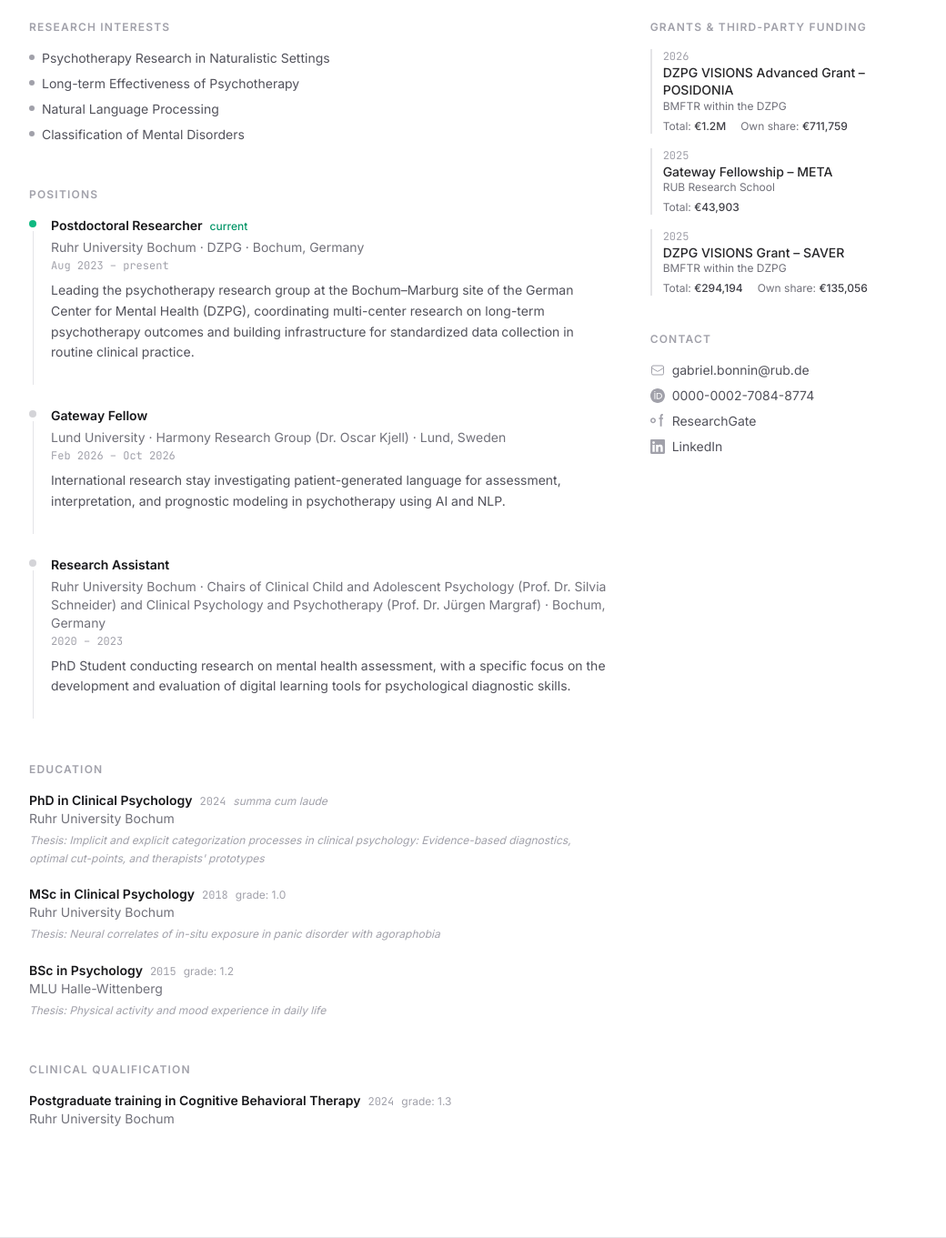
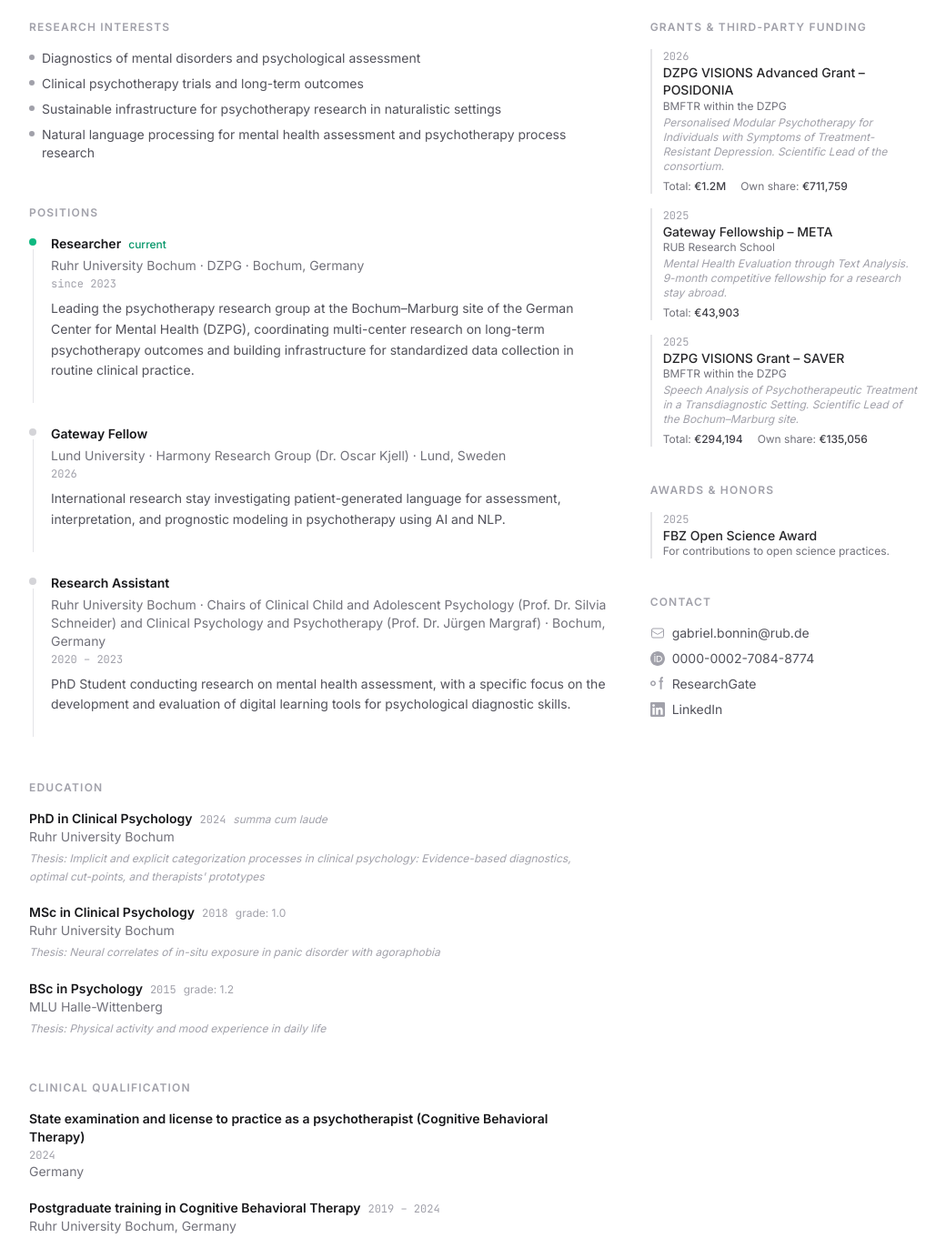
Before and after one commit to GabBonnin/gabbonnin.github.io, an Astro site: page / in a window 1280 px wide. Shown: the part 560-1921 px from the top of the page at 91% size, without its empty margins (120-1160 px from the left). Built offline with nearby package versions, Linux system fonts and the light colour scheme; Astro itself is replaced by a stand-in of ours.

Commit message:
Update CV content on homepage and sort publications chronologically
Sync homepage with the new CV (position, specialisations, clinical
qualification, funding details, awards, resume PDF). Sort publications
by in-press status, then year descending, then manual order; show
'in press' on cards and move the scoping review to Verhaltenstherapie.

Co-Authored-By: Claude Sonnet 5.5 <noreply@anthropic.com>

```diff
--- a/src/components/PublicationCard.astro
+++ b/src/components/PublicationCard.astro
@@ -3,6 +3,7 @@ interface Props {
   title: string;
   authors: string;
   year: number;
+  inPress?: boolean;
   venue: string;
   venueShort?: string;
   type: 'journal' | 'book-chapter' | 'report' | 'thesis' | 'preprint' | 'conference';
@@ -12,7 +13,7 @@ interface Props {
   bibtex?: string;
 }
 
-const { title, authors, year, venue, venueShort, type, doi, url, abstract, bibtex } = Astro.props;
+const { title, authors, year, inPress, venue, venueShort, type, doi, url, abstract, bibtex } = Astro.props;
 
 const typeLabels: Record<Props['type'], string> = {
   'journal':      'Journal Article',
@@ -41,7 +42,7 @@ const externalHref = doi ? `https://doi.org/${doi}` : url;
       <span class={`inline-block text-xs font-medium px-2.5 py-1 rounded-full border ${typeColors[type]}`}>
         {typeLabels[type]}
       </span>
-      <span class="text-xs text-zinc-400 dark:text-zinc-500 font-mono tabular-nums">{year}</span>
+      <span class="text-xs text-zinc-400 dark:text-zinc-500 font-mono tabular-nums">{inPress ? 'in press' : year}</span>
     </div>
     {externalHref && (
       <a
--- a/src/pages/index.astro
+++ b/src/pages/index.astro
@@ -2,18 +2,18 @@
 import Layout from '@/layouts/Layout.astro';
 
 const interests = [
-  'Psychotherapy Research in Naturalistic Settings',
-  'Long-term Effectiveness of Psychotherapy',
-  'Natural Language Processing',
-  'Classification of Mental Disorders',
+  'Diagnostics of mental disorders and psychological assessment',
+  'Clinical psychotherapy trials and long-term outcomes',
+  'Sustainable infrastructure for psychotherapy research in naturalistic settings',
+  'Natural language processing for mental health assessment and psychotherapy process research',
 ];
 
 const positions = [
   {
-    role: 'Postdoctoral Researcher',
+    role: 'Researcher',
     institution: 'Ruhr University Bochum · DZPG',
     location: 'Bochum, Germany',
-    period: 'Aug 2023 – present',
+    period: 'since 2023',
     description: 'Leading the psychotherapy research group at the Bochum–Marburg site of the German Center for Mental Health (DZPG), coordinating multi-center research on long-term psychotherapy outcomes and building infrastructure for standardized data collection in routine clinical practice.',
     current: true,
   },
@@ -21,7 +21,7 @@ const positions = [
     role: 'Gateway Fellow',
     institution: 'Lund University · Harmony Research Group (Dr. Oscar Kjell)',
     location: 'Lund, Sweden',
-    period: 'Feb 2026 – Oct 2026',
+    period: '2026',
     description: 'International research stay investigating patient-generated language for assessment, interpretation, and prognostic modeling in psychotherapy using AI and NLP.',
     current: false,
   },
@@ -60,11 +60,29 @@ const education = [
   },
 ];
 
+const clinical = [
+  {
+    title: 'State examination and license to practice as a psychotherapist (Cognitive Behavioral Therapy)',
+    institution: 'Germany',
+    year: '2024',
+  },
+  {
+    title: 'Postgraduate training in Cognitive Behavioral Therapy',
+    institution: 'Ruhr University Bochum, Germany',
+    year: '2019 – 2024',
+  },
+];
+
+const honors = [
+  { year: '2025', title: 'FBZ Open Science Award', note: 'For contributions to open science practices.' },
+];
+
 const awards = [
   {
     year: '2026',
     title: 'DZPG VISIONS Advanced Grant – POSIDONIA',
     funder: 'BMFTR within the DZPG',
+    role: 'Personalised Modular Psychotherapy for Individuals with Symptoms of Treatment-Resistant Depression. Scientific Lead of the consortium.',
     total: '€1.2M',
     own: '€711,759',
   },
@@ -72,6 +90,7 @@ const awards = [
     year: '2025',
     title: 'Gateway Fellowship – META',
     funder: 'RUB Research School',
+    role: 'Mental Health Evaluation through Text Analysis. 9-month competitive fellowship for a research stay abroad.',
     total: '€43,903',
     own: null,
   },
@@ -79,6 +98,7 @@ const awards = [
     year: '2025',
     title: 'DZPG VISIONS Grant – SAVER',
     funder: 'BMFTR within the DZPG',
+    role: 'Speech Analysis of Psychotherapeutic Treatment in a Transdiagnostic Setting. Scientific Lead of the Bochum–Marburg site.',
     total: '€294,194',
     own: '€135,056',
   },
@@ -110,11 +130,11 @@ const awards = [
           <span class="text-zinc-400 dark:text-zinc-500 font-normal">, PhD</span>
         </h1>
         <p class="text-base text-zinc-500 dark:text-zinc-400 mb-4">
-          Postdoctoral Researcher · German Center for Mental Health (DZPG), Ruhr University Bochum
+          Researcher · German Center for Mental Health (DZPG), Ruhr University Bochum
         </p>
 
         <p class="text-sm text-zinc-600 dark:text-zinc-300 leading-relaxed max-w-2xl mb-6">
-          I am a postdoc at the Bochum-Marburg site of the German Center for Mental Health (DZPG), based at Ruhr University Bochum, where I lead the psychotherapy research group. Our work centers on multi-center studies exploring the long-term effects of psychotherapy and developing infrastructure for standardized data collection in routine psychotherapeutic care.
+          I am a researcher at the Bochum-Marburg site of the German Center for Mental Health (DZPG), based at Ruhr University Bochum, where I lead the psychotherapy research group. Our work centers on multi-center studies exploring the long-term effects of psychotherapy and developing infrastructure for standardized data collection in routine psychotherapeutic care.
 
 In 2026, I was a Gateway Fellow at Lund University (Harmony Research Group), where I investigated how patient-generated language can be used for assessment, interpretation, and prognostic modeling in psychotherapy, using methods from artificial intelligence and natural language processing. In addition to my research activities, I am a licensed clinical psychologist and cognitive behavioral therapist.
         </p>
@@ -224,13 +244,16 @@ In 2026, I was a Gateway Fellow at Lund University (Harmony Research Group), whe
         <h2 class="text-xs font-semibold tracking-widest uppercase text-zinc-400 dark:text-zinc-500 mb-4">
           Clinical Qualification
         </h2>
-        <div>
-          <div class="flex flex-wrap items-baseline gap-x-2 gap-y-0.5">
-            <span class="text-sm font-semibold text-zinc-900 dark:text-zinc-50">Postgraduate training in Cognitive Behavioral Therapy</span>
-            <span class="text-xs font-mono text-zinc-400 dark:text-zinc-500">2024</span>
-            <span class="text-xs text-zinc-400 dark:text-zinc-500">grade: 1.3</span>
-          </div>
-          <p class="text-sm text-zinc-500 dark:text-zinc-400">Ruhr University Bochum</p>
+        <div class="space-y-5">
+          {clinical.map(c => (
+            <div>
+              <div class="flex flex-wrap items-baseline gap-x-2 gap-y-0.5">
+                <span class="text-sm font-semibold text-zinc-900 dark:text-zinc-50">{c.title}</span>
+                <span class="text-xs font-mono text-zinc-400 dark:text-zinc-500">{c.year}</span>
+              </div>
+              <p class="text-sm text-zinc-500 dark:text-zinc-400">{c.institution}</p>
+            </div>
+          ))}
         </div>
       </section>
 
@@ -261,6 +284,22 @@ In 2026, I was a Gateway Fellow at Lund University (Harmony Research Group), whe
                   </span>
                 )}
               </div>
+            </div>
+          ))}
+        </div>
+      </section>
+
+      <!-- Awards -->
+      <section>
+        <h2 class="text-xs font-semibold tracking-widest uppercase text-zinc-400 dark:text-zinc-500 mb-4">
+          Awards &amp; Honors
+        </h2>
+        <div class="space-y-4">
+          {honors.map(h => (
+            <div class="border-l-2 border-zinc-200 dark:border-zinc-700 pl-3">
+              <p class="text-xs font-mono text-zinc-400 dark:text-zinc-500 tabular-nums">{h.year}</p>
+              <p class="text-sm font-medium text-zinc-800 dark:text-zinc-200 leading-snug">{h.title}</p>
+              <p class="text-xs text-zinc-500 dark:text-zinc-400">{h.note}</p>
             </div>
           ))}
         </div>
--- a/src/pages/publications/index.astro
+++ b/src/pages/publications/index.astro
@@ -66,6 +66,7 @@ const sections: { type: PubType; label: string }[] = [
               title={pub.title}
               authors={pub.authors}
               year={pub.year}
+              inPress={pub.inPress}
               venue={pub.venue}
               venueShort={pub.venueShort}
               type={pub.type}
--- a/src/utils/parseBib.ts
+++ b/src/utils/parseBib.ts
@@ -16,6 +16,7 @@ export interface Publication {
   url?:        string;
   abstract?:   string;
   order:       number;
+  inPress:     boolean;
   bibtex:      string;
 }
 
@@ -98,8 +99,14 @@ export function getPublications(): Publication[] {
         url:         f.url,
         abstract:    f.abstract ? stripLatex(f.abstract) : undefined,
         order:       parseInt(f.order ?? '99', 10),
+        inPress:     /in press/i.test(f.note ?? ''),
         bibtex:      bibLines,
       } satisfies Publication;
     })
-    .sort((a: Publication, b: Publication) => a.order - b.order);
+    // Newest first; "in press" items lead, then by year (desc), then manual order
+    .sort((a: Publication, b: Publication) =>
+      Number(b.inPress) - Number(a.inPress) ||
+      b.year - a.year ||
+      a.order - b.order
+    );
 }
```
Also changed, not shown: 2 other files.
